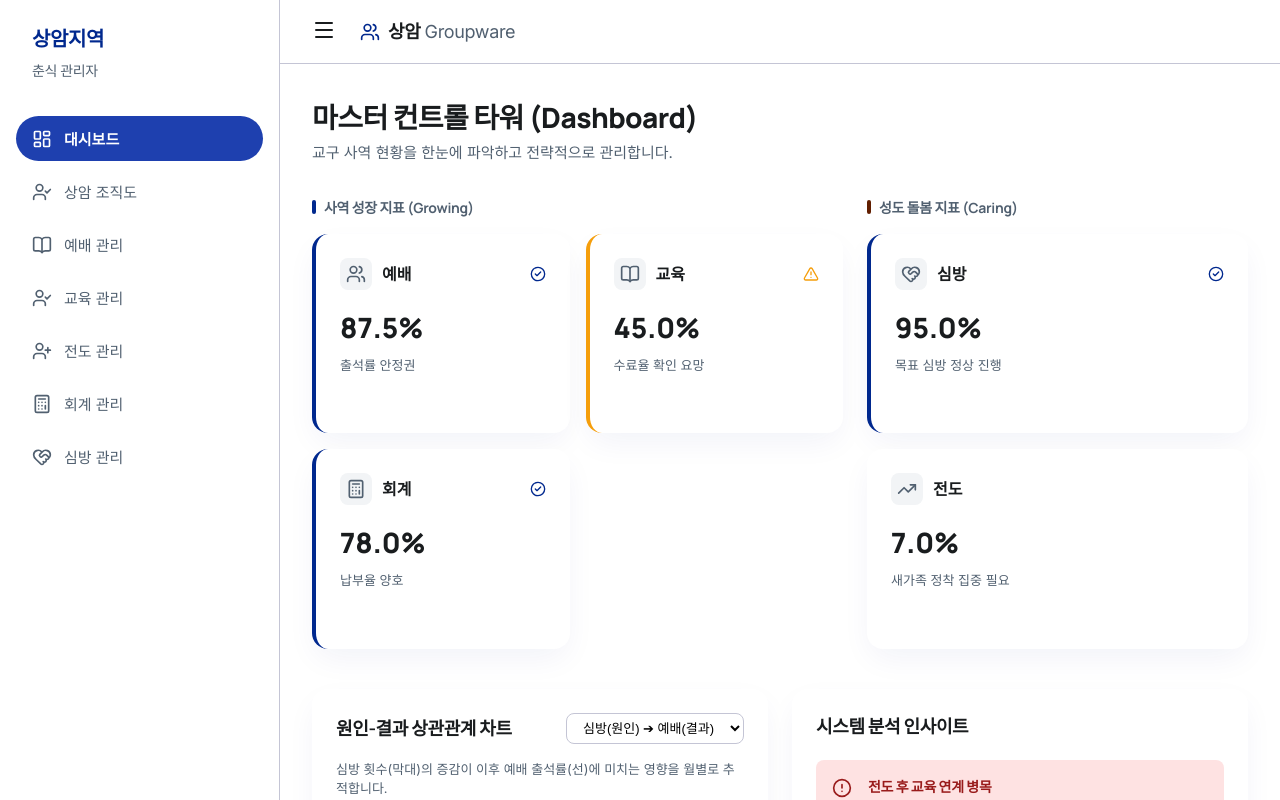
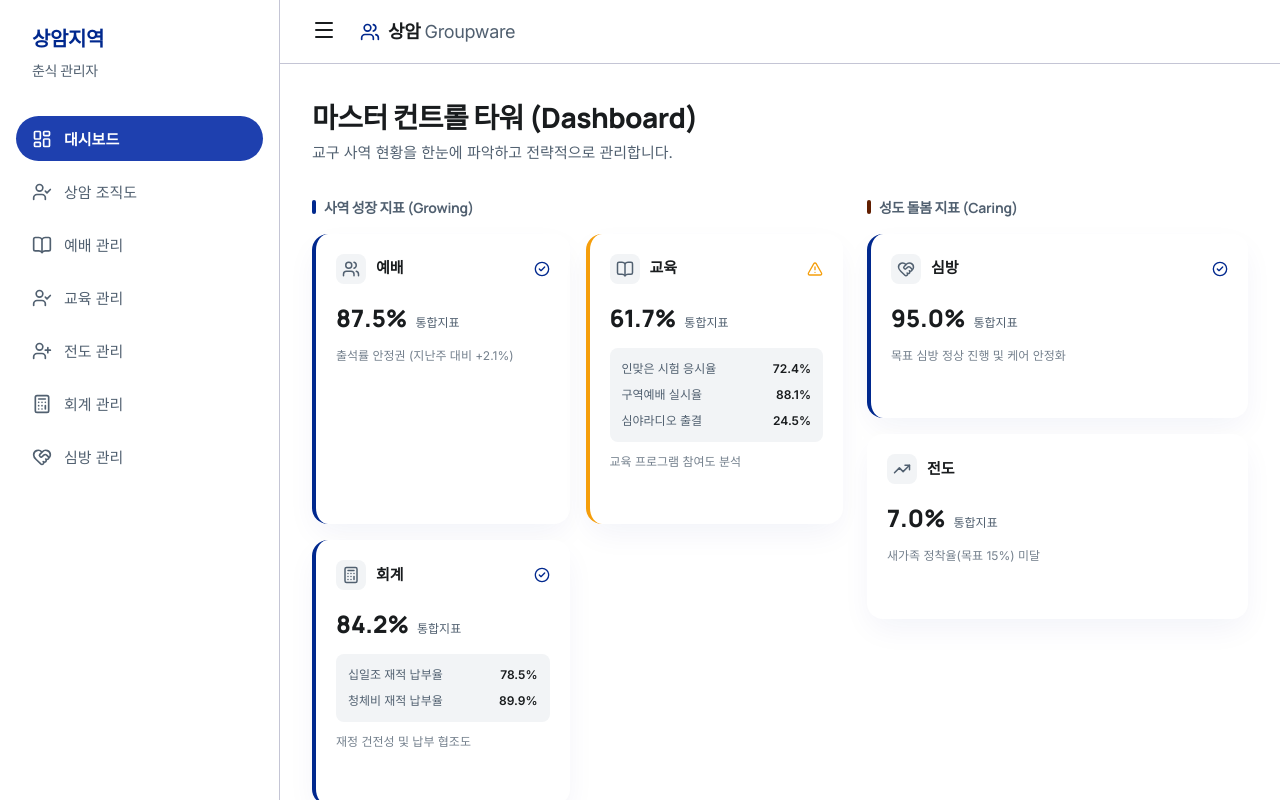
Before and after one commit to aiKyungHoon/samGroupware, a React (Vite) app: page / in a window 1280 px wide. Built offline with nearby package versions, Linux system fonts and the light colour scheme.

Commit message:
feat: Add educational and accounting metrics to Dashboard

```diff
--- a/src/components/Dashboard.tsx
+++ b/src/components/Dashboard.tsx
@@ -7,11 +7,44 @@ interface DashboardProps {
 }
 
 const healthMetrics = [
-  { id: 'worship', title: '예배', icon: Users, status: 'good', score: '87.5%', desc: '출석률 안정권', category: 'growing' },
-  { id: 'education', title: '교육', icon: BookOpen, status: 'warning', score: '45.0%', desc: '수료율 확인 요망', category: 'growing' },
-  { id: 'accounting', title: '회계', icon: Calculator, status: 'good', score: '78.0%', desc: '납부율 양호', category: 'growing' },
-  { id: 'visits', title: '심방', icon: HeartHandshake, status: 'good', score: '95.0%', desc: '목표 심방 정상 진행', category: 'caring' },
-  { id: 'evangelism', title: '전도', icon: TrendingUp, status: 'danger', score: '7.0%', desc: '새가족 정착 집중 필요', category: 'caring' },
+  {
+    id: 'worship',
+    title: '예배',
+    icon: Users,
+    status: 'good',
+    score: '87.5%',
+    desc: '출석률 안정권 (지난주 대비 +2.1%)',
+    category: 'growing'
+  },
+  {
+    id: 'education',
+    title: '교육',
+    icon: BookOpen,
+    status: 'warning',
+    score: '61.7%',
+    desc: '교육 프로그램 참여도 분석',
+    category: 'growing',
+    subMetrics: [
+      { label: '인맞은 시험 응시율', value: '72.4%' },
+      { label: '구역예배 실시율', value: '88.1%' },
+      { label: '심야라디오 출결', value: '24.5%' },
+    ]
+  },
+  {
+    id: 'accounting',
+    title: '회계',
+    icon: Calculator,
+    status: 'good',
+    score: '84.2%',
+    desc: '재정 건전성 및 납부 협조도',
+    category: 'growing',
+    subMetrics: [
+      { label: '십일조 재적 납부율', value: '78.5%' },
+      { label: '청체비 재적 납부율', value: '89.9%' },
+    ]
+  },
+  { id: 'visits', title: '심방', icon: HeartHandshake, status: 'good', score: '95.0%', desc: '목표 심방 정상 진행 및 케어 안정화', category: 'caring' },
+  { id: 'evangelism', title: '전도', icon: TrendingUp, status: 'danger', score: '7.0%', desc: '새가족 정착율(목표 15%) 미달', category: 'caring' },
 ];
 
 const getStatusColor = (status: string) => {
@@ -117,7 +150,7 @@ export function Dashboard({ onTabChange }: DashboardProps) {
               <span style={{ width: '4px', height: '14px', background: 'var(--primary)', borderRadius: '2px' }}></span>
               사역 성장 지표 (Growing)
             </h3>
-            <div style={{ display: 'grid', gridTemplateColumns: 'repeat(auto-fit, minmax(200px, 1fr))', gap: '16px' }}>
+            <div style={{ display: 'grid', gridTemplateColumns: 'repeat(auto-fit, minmax(240px, 1fr))', gap: '16px' }}>
               {healthMetrics.filter(m => m.category === 'growing').map((metric) => (
                 <MetricCard key={metric.id} metric={metric} onClick={() => onTabChange(metric.id)} />
               ))}
@@ -130,7 +163,7 @@ export function Dashboard({ onTabChange }: DashboardProps) {
               <span style={{ width: '4px', height: '14px', background: 'var(--tertiary)', borderRadius: '2px' }}></span>
               성도 돌봄 지표 (Caring)
             </h3>
-            <div style={{ display: 'grid', gridTemplateColumns: 'repeat(auto-fit, minmax(200px, 1fr))', gap: '16px' }}>
+            <div style={{ display: 'grid', gridTemplateColumns: 'repeat(auto-fit, minmax(240px, 1fr))', gap: '16px' }}>
               {healthMetrics.filter(m => m.category === 'caring').map((metric) => (
                 <MetricCard key={metric.id} metric={metric} onClick={() => onTabChange(metric.id)} />
               ))}
@@ -180,18 +213,18 @@ export function Dashboard({ onTabChange }: DashboardProps) {
           <div style={{ display: 'flex', flexDirection: 'column', gap: '16px' }}>
             <InsightCard
               type="danger"
-              title="전도 후 교육 연계 병목"
-              desc="최근 3개월간 전도 정착률 목표 미달. 새가족 5주 기초반 수료율(45%)이 원인으로 분석됩니다."
+              title="심야라디오 출결 하락 주의"
+              desc="이번 달 심야라디오 출결 지표가 전월 대비 15% 하락했습니다. 교육 부서의 관심 사역 전환이 요구됩니다."
             />
             <InsightCard
               type="warning"
-              title="심방 부재로 인한 출석 하락"
-              desc="4월 심방 횟수 급감 후 5월 출석률 8% 하락. 이음팀에서 유사 징후 감지되었습니다."
+              title="중점 전도 캠페인 필요"
+              desc="현재 새가족 정착율 7%로 정체 중입니다. 5주 교육 수료 후 신앙 정착을 위한 멘토링 강화가 필요합니다."
             />
             <InsightCard
               type="success"
-              title="재정 건전성 우수"
-              desc="십일조 및 청체비 납부율이 목표치를 상회하는 78%를 기록 중입니다."
+              title="재정 참여도 안정권"
+              desc="청체비 재적 납부율이 89.9%로 역대 최고치를 기록하고 있습니다. 교구원들의 헌신도가 매우 높습니다."
             />
           </div>
         </div>
@@ -211,7 +244,7 @@ function MetricCard({ metric, onClick }: { metric: any, onClick: () => void }) {
       onClick={onClick}
       style={{
         background: 'var(--surface-lowest)',
-        padding: '24px',
+        padding: '20px',
         borderRadius: 'var(--radius-lg)',
         boxShadow: hover ? 'var(--shadow-elevated)' : 'var(--shadow-ambient)',
         borderLeft: `4px solid ${getStatusColor(metric.status)}`,
@@ -224,18 +257,34 @@ function MetricCard({ metric, onClick }: { metric: any, onClick: () => void }) {
       }}
     >
       <div style={{ display: 'flex', justifyContent: 'space-between', alignItems: 'center', marginBottom: '16px' }}>
-        <div style={{ display: 'flex', alignItems: 'center', gap: '10px', color: 'var(--on-surface)', fontWeight: 700, fontSize: '16px' }}>
+        <div style={{ display: 'flex', alignItems: 'center', gap: '10px', color: 'var(--on-surface)', fontWeight: 700, fontSize: '15px' }}>
           <div style={{ background: 'var(--surface-low)', borderRadius: '8px', display: 'flex', alignItems: 'center', justifyContent: 'center', padding: '6px' }}>
-            <Icon size={20} color="var(--secondary)" />
+            <Icon size={18} color="var(--secondary)" />
           </div>
           {metric.title}
         </div>
         {getStatusIcon(metric.status)}
       </div>
-      <div style={{ fontSize: '28px', fontWeight: 800, fontFamily: 'var(--font-display)', marginBottom: '8px' }}>
-        {metric.score}
+
+      <div style={{ display: 'flex', alignItems: 'baseline', gap: '8px', marginBottom: '12px' }}>
+        <span style={{ fontSize: '24px', fontWeight: 800, fontFamily: 'var(--font-display)' }}>
+          {metric.score}
+        </span>
+        <span style={{ fontSize: '12px', color: 'var(--secondary)', fontWeight: 500 }}>통합지표</span>
       </div>
-      <div style={{ fontSize: '13px', color: 'var(--secondary)', lineHeight: 1.5, flex: 1 }}>
+
+      {metric.subMetrics && (
+        <div style={{ background: 'var(--surface-low)', padding: '12px', borderRadius: 'var(--radius-md)', marginBottom: '12px', display: 'flex', flexDirection: 'column', gap: '8px' }}>
+          {metric.subMetrics.map((sm: any, idx: number) => (
+            <div key={idx} style={{ display: 'flex', justifyContent: 'space-between', alignItems: 'center', fontSize: '12px' }}>
+              <span style={{ color: 'var(--secondary)', fontWeight: 500 }}>{sm.label}</span>
+              <span style={{ color: 'var(--on-surface)', fontWeight: 700 }}>{sm.value}</span>
+            </div>
+          ))}
+        </div>
+      )}
+
+      <div style={{ fontSize: '12px', color: 'var(--secondary)', lineHeight: 1.4, flex: 1, opacity: 0.8 }}>
         {metric.desc}
       </div>
 
```
